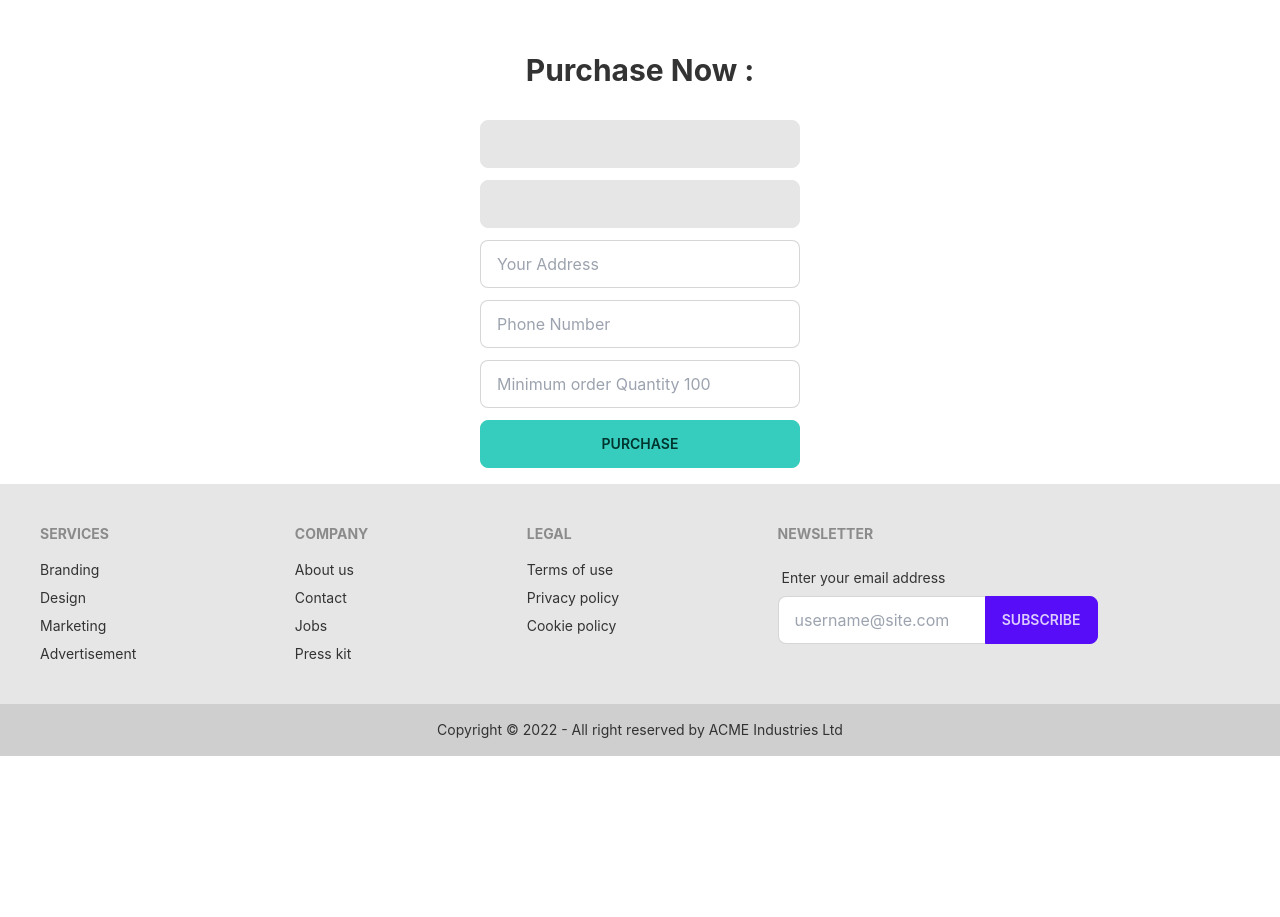
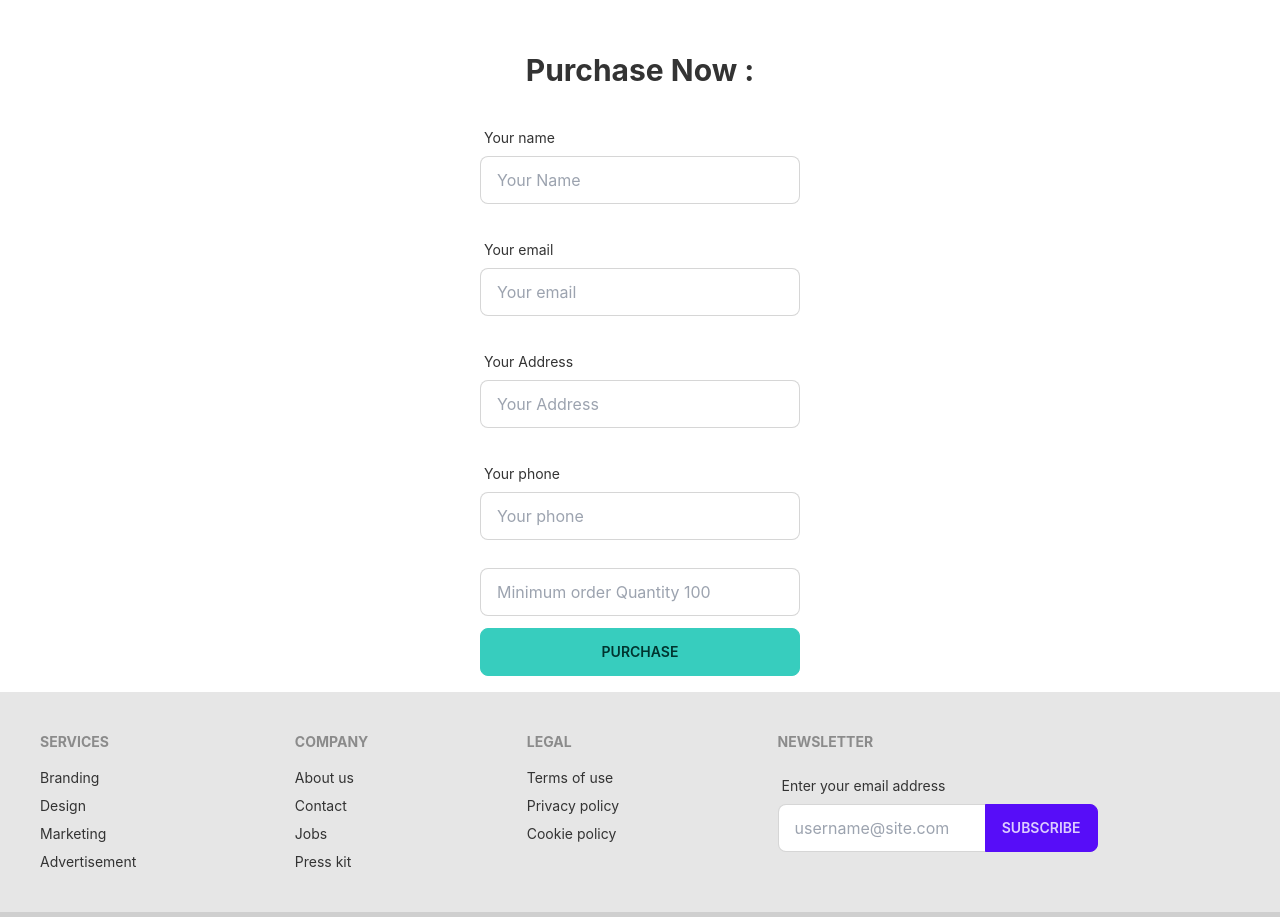
Before and after one commit to abdulawalsuhail/manufactural-assign, a React (Create React App) app: page /product/1 in a window 1280 px wide. Shown: the part 860-1777 px from the top of the page. Before the commit the page ends 1616 px from the top, so only its background shows below. Built offline with nearby package versions, Linux system fonts and the light colour scheme; no server answers.

Commit message:
react form added

```diff
--- a/src/App.js
+++ b/src/App.js
@@ -20,11 +20,14 @@ import ManageProduct from './pages/Dashboard/ManageProduct';
 import RequireAdmin from './pages/Login/RequireAdmin';
 import MakeAdmin from './pages/Dashboard/MakeAdmin';
 import NotFound from './pages/Shared/NotFound';
+import { ToastContainer } from 'react-toastify';
+import 'react-toastify/dist/ReactToastify.css';
 
 function App() {
   return (
     <>
       <Navbar />
+      <ToastContainer/>
       <Routes>
         <Route path='/' element={<Home />} />
         <Route path='/blogs' element={<Blogs />} />
@@ -45,6 +48,7 @@ function App() {
         <Route path='*' element={<NotFound/>}/>
       </Routes>
       <Footer />
+
     </>
   );
 }
--- a/src/pages/Home/ProductDetails.js
+++ b/src/pages/Home/ProductDetails.js
@@ -1,20 +1,21 @@
-
 import React, { useEffect, useState } from 'react';
 import { useParams } from 'react-router-dom';
 import { useAuthState } from 'react-firebase-hooks/auth';
 import auth from '../../firebase.init';
 import { toast } from 'react-toastify';
+import { useForm } from 'react-hook-form';
+import Loading from '../Shared/Loading';
 
 
 
 
-const ProductDetails = ({setBooked }) => {
-    // const { _id, name, instock, price, perproduct, minimumorder, description } = product;
+const ProductDetails = () => {
     const { productId } = useParams();
-    // const formattedDate = format(date, 'PP');
 
     const [product, setProduct] = useState({});
     const [user, loading, error] = useAuthState(auth);
+
+    const { register, formState: { errors }, getValues, watch, handleSubmit, reset } = useForm({ mode: "onBlur" });
 
     useEffect(() => {
         const url = `http://localhost:5000/product/${productId}`;
@@ -25,22 +26,29 @@ const ProductDetails = ({setBooked }) => {
 
     }, [])
 
-    const handlePurchase = event => {
-        event.preventDefault();
+    const onSubmit = event => {
+        // event.preventDefault();
         // const perproduct = event.target.perproduct.value;
 
+        if (event.target?.MOQ?.value > product?.instock) {
+
+            toast.error('Sorry!!You can not order maximum order quantity')
+
+
+            return;
+        }
+        const totalPrice = parseInt(event.target?.MOQ?.value) * parseInt(product.perproduct);
         const booking = {
-            productId:product._id,
             product: product.name,
-            productInStock:product.instock,
-            productPrice:product.perproduct,
+            productMOQ: event.target?.MOQ?.value,
             customer: user.email,
             customerName: user.displayName,
-            phone: event.target.phone.value
+            phone: event.target.phone.value,
+            totalPrice: totalPrice
         }
         console.log(booking)
 
-        fetch('https://localhost:5000/booking', {
+        fetch('http://localhost:5000/order', {
             method: 'POST',
             headers: {
                 'content-type': 'application/json'
@@ -49,40 +57,97 @@ const ProductDetails = ({setBooked }) => {
         })
             .then(res => res.json())
             .then(data => {
-                if (data.success) {
-                    toast(`Your order done.Your product price ${product.perproduct}`)
+                if (!data?.success) {
+                    toast(`Your order done.`)
+                    reset()
                 }
-                else {
-                    toast.error(`Already have and appointment on ${data.booking?.date} at ${data.booking?.slot}`)
-                }
-                setProduct(null);
-                setBooked(pre => !pre)
+                // else {
+                //     toast.error(`Already have an order.`)
+                // }
+                setProduct();
 
             });
+    }
+
+    if (loading) {
+        <Loading />
     }
     return (
         <div>
             <div class="hero min-h-screen ">
                 <div class="hero-content flex-col lg:flex-row">
-                    <img src={product.img} alt="" class="max-w-sm rounded-lg shadow-2xl" />
+                    <img src={product?.img} alt="" class="max-w-sm rounded-lg shadow-2xl" />
                     <div>
-                        <h1 class="text-4xl font-bold my-8"> {product.name}</h1>
-                        <p><span class="text-accent font-bold">Product description</span>: {product.description}</p>
-                        <h2> <span class="text-accent font-bold">Product Price</span> : ${product.perproduct}/pp</h2>
-                        <h2> <span class="text-accent font-bold">Product In Stock</span> : {product.instock}</h2>
-                        <h2><span class="text-accent font-bold">Minimum Order Quantity</span> : {product.minimumorder}</h2>
+                        <h1 class="text-4xl font-bold my-8"> {product?.name}</h1>
+                        <p><span class="text-accent font-bold">Product description</span>: {product?.description}</p>
+                        <h2> <span class="text-accent font-bold">Product Price</span> : ${product?.perproduct}/pp</h2>
+                        <h2> <span class="text-accent font-bold">Product In Stock</span> : {product?.instock}</h2>
+                        <h2><span class="text-accent font-bold">Minimum Order Quantity</span> : {product?.minimumorder}</h2>
                     </div>
                 </div>
             </div>
             <div class="py-4">
-            <h1 class="text-3xl font-bold my-8 text-center">Purchase Now : {product.name}</h1>
-                <form onSubmit={handlePurchase} className='grid grid-cols-1 gap-3 justify-items-center mt-2'>
+                <h1 class="text-3xl font-bold my-8 text-center">Purchase Now : {product?.name}</h1>
+                <form onSubmit={handleSubmit(onSubmit)} className='grid grid-cols-1 gap-3 justify-items-center mt-2'>
+                    <div class="form-control w-full max-w-xs">
+                        <label class="label">
+                            <span class="label-text">Your name</span>
+                        </label>
+                        <input type="text" name="name" placeholder='Your Name' className="input input-bordered w-full max-w-xs"   {...register("name", {
+                            required: {
+                                value: true,
+                                message: 'Name is Required'
+                            }
+                        })} />
+                        <label className="label">
+                            {errors?.name?.type === 'required' && <span className="label-text-alt text-red-500">{errors?.name.message}</span>}
+                        </label>
+                    </div>
 
-                    <input type="text" name="name" disabled value={user?.displayName || ''} className="input input-bordered w-full max-w-xs" />
-                    <input type="email" name="email" disabled value={user?.email || ''} className="input input-bordered w-full max-w-xs" />
-                    <input type="text" name="Address" placeholder="Your Address" className="input input-bordered w-full max-w-xs" />
-                    <input type="text" name="phone" placeholder="Phone Number" className="input input-bordered w-full max-w-xs" />
-                    <input type="number" name="MOQ" placeholder="Minimum order Quantity 100 " className="input input-bordered w-full max-w-xs" />
+
+                    <div class="form-control w-full max-w-xs">
+                        <label class="label">
+                            <span class="label-text">Your email</span>
+                        </label>
+                        <input type="email" name="email" placeholder='Your email' className="input input-bordered w-full max-w-xs"   {...register("email", {
+                            required: {
+                                value: true,
+                                message: 'email is Required'
+                            }
+                        })} />
+                        <label className="label">
+                            {errors?.email?.type === 'required' && <span className="label-text-alt text-red-500">{errors?.email.message}</span>}
+                        </label>
+                    </div>
+
+                    <div class="form-control w-full max-w-xs">
+                        <label class="label">
+                            <span class="label-text">Your Address</span>
+                        </label>
+                        <input type="text" name="address" placeholder='Your Address' className="input input-bordered w-full max-w-xs"   {...register("address", {
+                            required: true
+                        })} />
+                        <label className="label">
+                            {errors?.address?.type === 'required' && <span className="label-text-alt text-red-500">{errors?.address.message}</span>}
+                        </label>
+                    </div>
+
+                    <div class="form-control w-full max-w-xs">
+                        <label class="label">
+                            <span class="label-text">Your phone</span>
+                        </label>
+                        <input type="number" name="phone" placeholder='Your phone' className="input input-bordered w-full max-w-xs"   {...register("phone", {
+                            required: true
+                        })} />
+                        <label className="label">
+                            {errors?.phone?.type === 'required' && <span className="label-text-alt text-red-500">{errors?.phone.message}</span>}
+                            {errors?.phone?.type === 'minLength' && <span className="label-text-alt text-red-500">{errors?.phone.message}</span>}
+                        </label>
+                    </div>
+
+                    <input type="text" name="MOQ" placeholder="Minimum order Quantity 100 " className="input input-bordered w-full max-w-xs"  {...register("MOQ")} />
+
+
                     <input type="submit" value="Purchase" className="btn btn-accent w-full max-w-xs" />
                 </form>
             </div>
```
